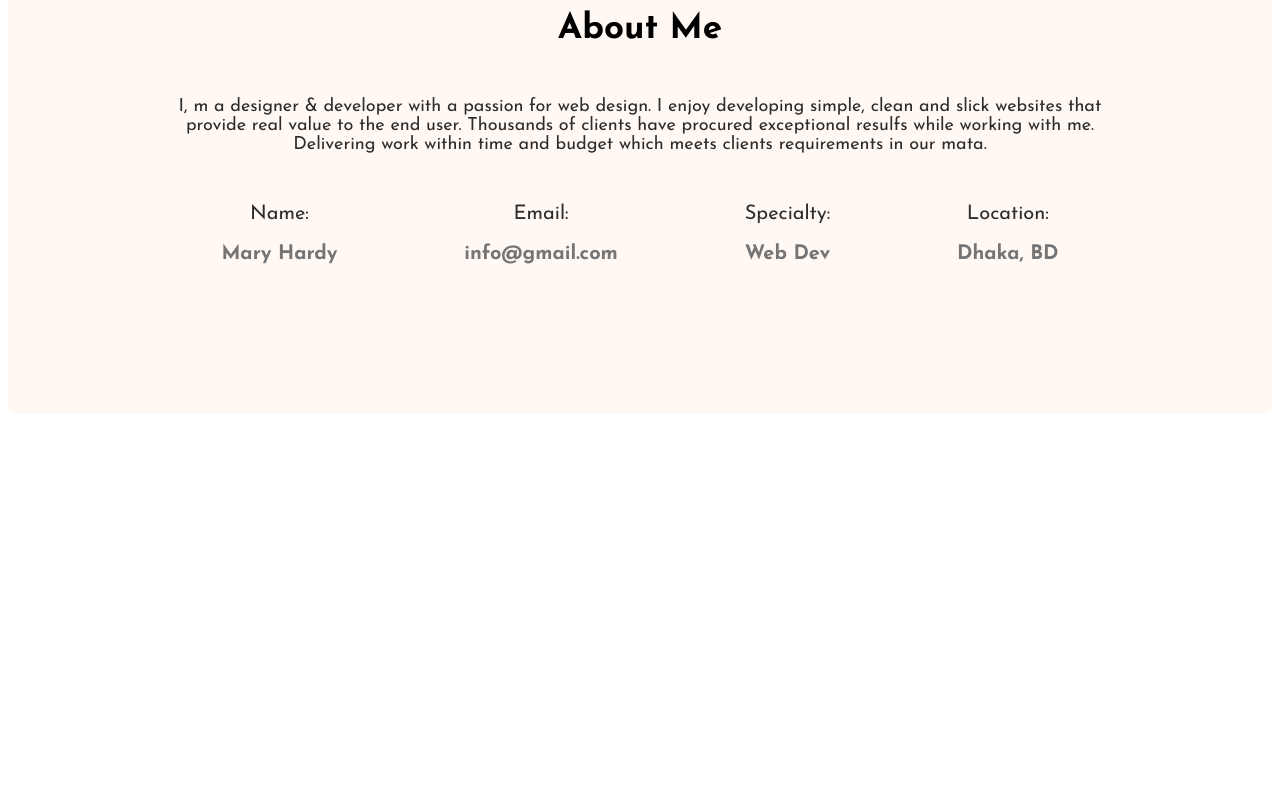
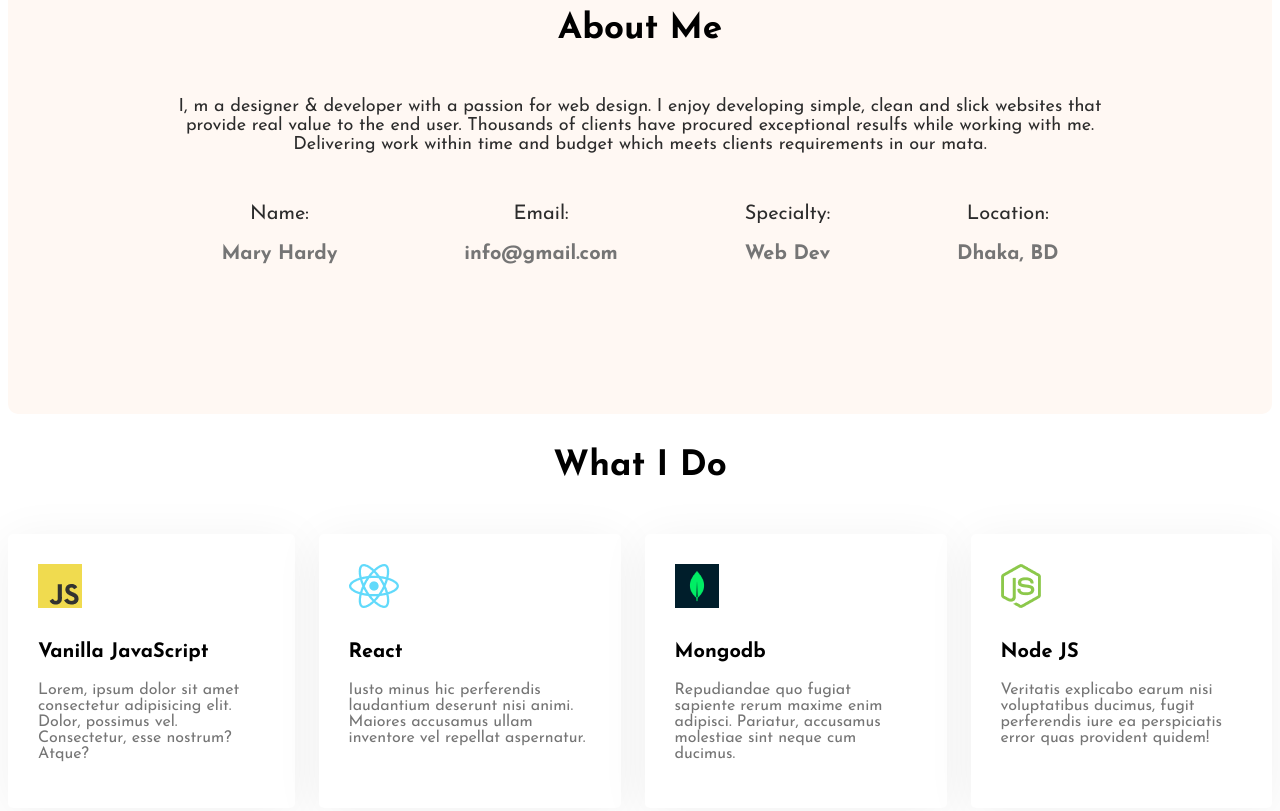
Before and after one commit to Ohi20/developer-portfolio-2026, a plain HTML site: page index.html in a window 1280 px wide. Shown: the part 1127-1938 px from the top of the page. Before the commit the page ends 1549 px from the top, so only its background shows below. Drawn offline with Linux system fonts and the light colour scheme.

Commit message:
what-i-do-added

```diff
--- a/index.html
+++ b/index.html
@@ -70,6 +70,46 @@
           </div>
         </div>
       </section>
+
+      <!-- what i do section -->
+      <section class="what-i-do">
+        <h3 class="section-title">What I Do</h3>
+        <!-- .skills-container>.skill*4>img+p.skill-title+p.skill-description>lorem15 -->
+        <div class="skills-container">
+          <div class="skill">
+            <img src="images/icons/js.png" alt="" />
+            <p class="skill-title">Vanilla JavaScript</p>
+            <p class="skill-description">
+              Lorem, ipsum dolor sit amet consectetur adipisicing elit. Dolor,
+              possimus vel. Consectetur, esse nostrum? Atque?
+            </p>
+          </div>
+          <div class="skill">
+            <img src="images/icons/react.png" alt="" />
+            <p class="skill-title">React</p>
+            <p class="skill-description">
+              Iusto minus hic perferendis laudantium deserunt nisi animi.
+              Maiores accusamus ullam inventore vel repellat aspernatur.
+            </p>
+          </div>
+          <div class="skill">
+            <img src="images/icons/mongo.png" alt="" />
+            <p class="skill-title">Mongodb</p>
+            <p class="skill-description">
+              Repudiandae quo fugiat sapiente rerum maxime enim adipisci.
+              Pariatur, accusamus molestiae sint neque cum ducimus.
+            </p>
+          </div>
+          <div class="skill">
+            <img src="images/icons/nodejs.png" alt="" />
+            <p class="skill-title">Node JS</p>
+            <p class="skill-description">
+              Veritatis explicabo earum nisi voluptatibus ducimus, fugit
+              perferendis iure ea perspiciatis error quas provident quidem!
+            </p>
+          </div>
+        </div>
+      </section>
     </main>
     <footer></footer>
   </body>
--- a/styles/portfolio.css
+++ b/styles/portfolio.css
@@ -127,3 +127,25 @@ nav ul a {
   font-weight: 700;
   font-size: 20px;
 }
+
+/* What i do styles */
+
+.skills-container {
+  display: flex;
+  gap: 24px;
+}
+.skill {
+  background: #ffffff;
+  box-shadow: 0px 6px 50px rgba(0, 0, 0, 0.06);
+  border-radius: 5px;
+  padding: 30px;
+}
+.skill-title {
+  font-weight: 700;
+  font-size: 20px;
+  margin-top: 30px;
+  margin-bottom: 20px;
+}
+.skill-description {
+  color: #757575;
+}
```
Also changed, not shown: images/icons/js.png (added), images/icons/mongo.png (added), images/icons/nodejs.png (added), images/icons/react.png (added).
